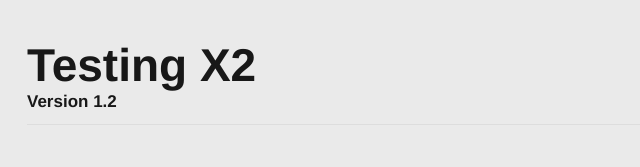
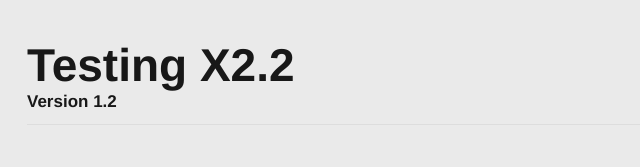
Before and after one commit to mcianciulli/testing, a plain HTML site: page index.html in a window 1280 px wide. Shown: the top 167 px of the page, 143-783 px from the left. Drawn offline with nearby package versions, Linux system fonts and the light colour scheme; files that its build step writes are made by us from their sources.

Commit message:
Test tower 2.2

```diff
--- a/index.html
+++ b/index.html
@@ -44,7 +44,7 @@
 
 	<div class="container">
 		<div class="sixteen columns">
-			<h1 class="remove-bottom" style="margin-top: 40px">Testing X2</h1>
+			<h1 class="remove-bottom" style="margin-top: 40px">Testing X2.2</h1>
 			<h5>Version 1.2</h5>
 			<hr />
 		</div>
```
